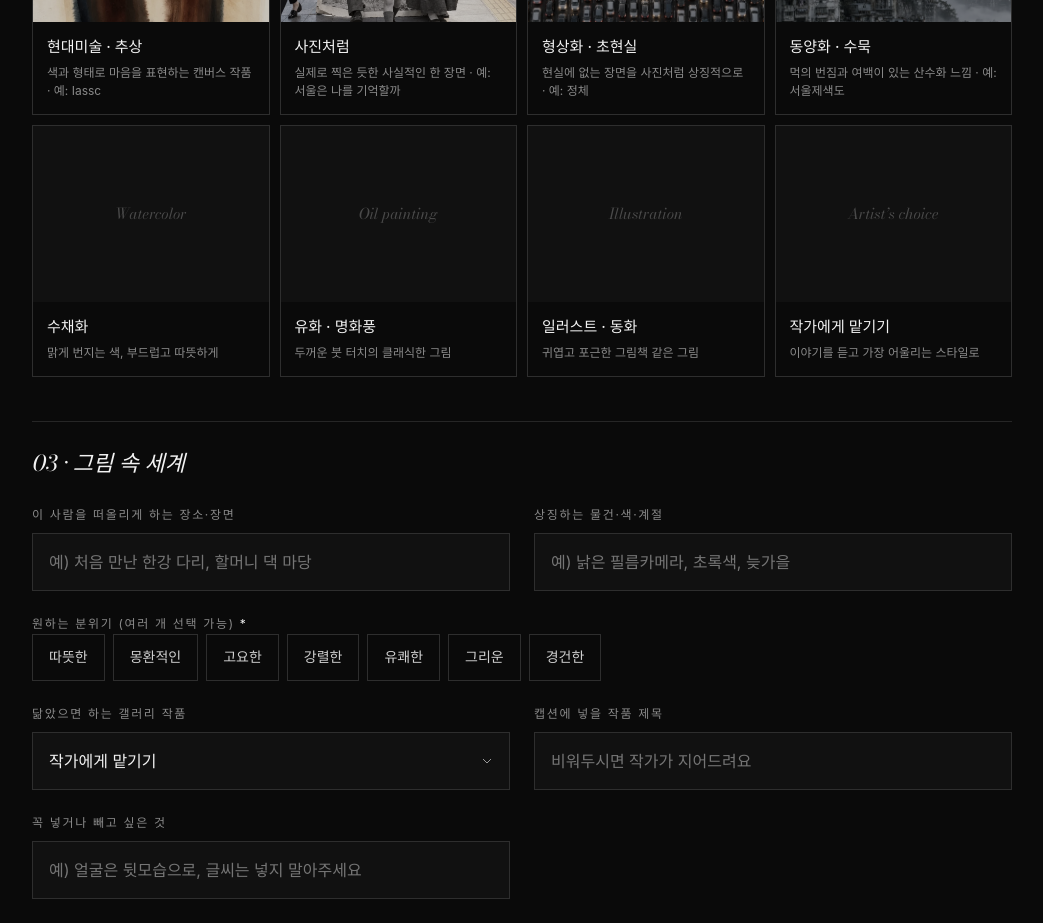
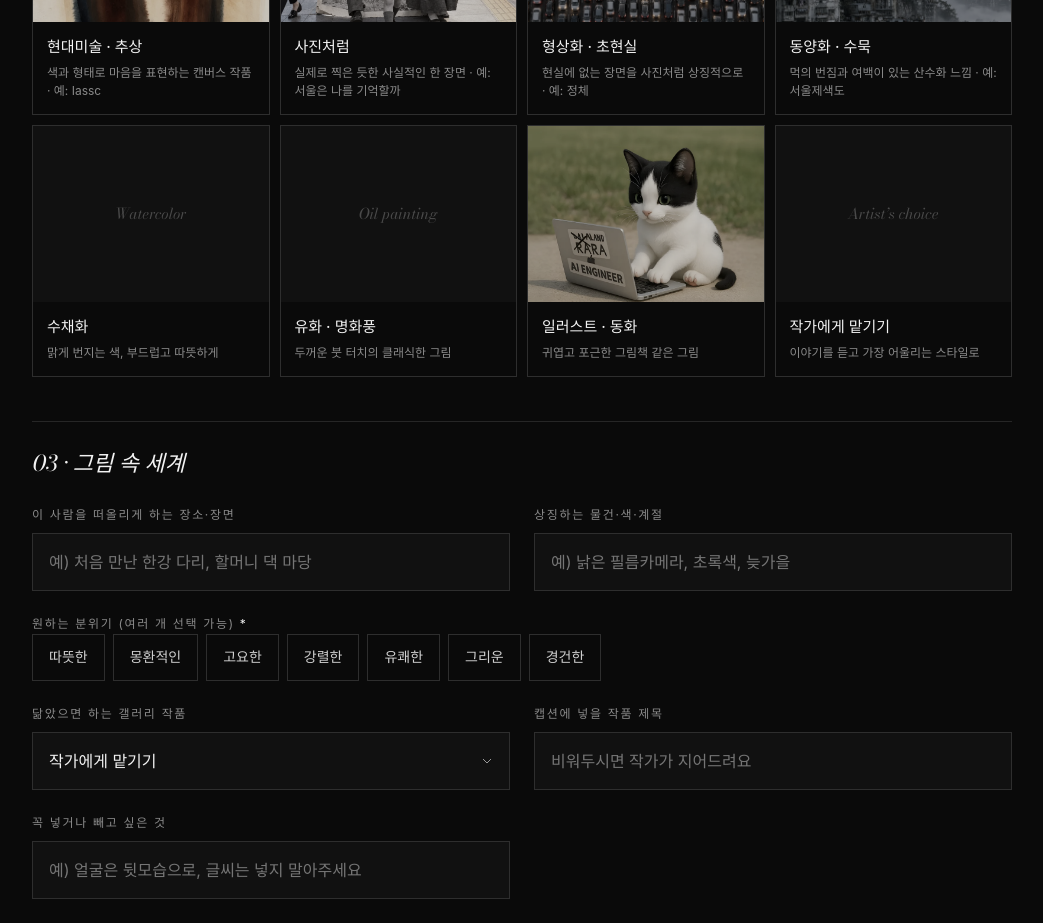
Before and after one commit to sarazzang/thesarakims, a plain HTML site: page gallery/index.html in a window 1280 px wide. Shown: the part 5480-6403 px from the top of the page, without its empty margins (118-1161 px from the left). Drawn offline with nearby package versions, Linux system fonts and the light colour scheme; a web font is replaced by a local one.

Commit message:
스타일 카드: 일러스트·동화 예시 이미지 추가
Co-Authored-By: Claude Opus 5.5 <noreply@anthropic.com>
Claude-Session: https://claude.ai/code/session_01NhVVyAhagXmkxEeecJ3EWi

```diff
--- a/gallery/index.html
+++ b/gallery/index.html
@@ -427,10 +427,10 @@ footer{display:flex;justify-content:space-between;gap:16px;padding:26px var(--pa
     {id:'oriental', t:'동양화 · 수묵', d:'먹의 번짐과 여백이 있는 산수화 느낌', ex:'rain', en:'Korean ink wash painting, sumi-e, generous negative space'},
     {id:'water', ph:'Watercolor', t:'수채화', d:'맑게 번지는 색, 부드럽고 따뜻하게', en:'soft watercolor painting, translucent washes, paper texture'},
     {id:'oil', ph:'Oil painting', t:'유화 · 명화풍', d:'두꺼운 붓 터치의 클래식한 그림', en:'classical oil painting, thick impasto brushstrokes'},
-    {id:'illust', ph:'Illustration', t:'일러스트 · 동화', d:'귀엽고 포근한 그림책 같은 그림', en:'storybook illustration, warm and whimsical'},
+    {id:'illust', img:'../a/style-illust.webp', t:'일러스트 · 동화', d:'귀엽고 포근한 그림책 같은 그림', en:'storybook illustration, warm and whimsical'},
     {id:'free', ph:'Artist’s choice', t:'작가에게 맡기기', d:'이야기를 듣고 가장 어울리는 스타일로', en:"artist's choice"}
   ];
-  $('#styleCards').innerHTML=STYLES.map(x=>`<input type="radio" name="style" id="st-${x.id}" value="${x.id}"><label for="st-${x.id}"><span class="th"${x.ex?` style="background-image:url(../a/g-${x.ex}-t.webp)"`:''}>${x.ex?'':esc(x.ph)}</span><span class="tx"><b>${esc(x.t)}</b><small>${esc(x.d)}${x.ex?' · 예: '+esc(WORKS.find(w=>w.k===x.ex).t):''}</small></span></label>`).join('');
+  $('#styleCards').innerHTML=STYLES.map(x=>`<input type="radio" name="style" id="st-${x.id}" value="${x.id}"><label for="st-${x.id}"><span class="th"${x.ex||x.img?` style="background-image:url(${x.img||'../a/g-'+x.ex+'-t.webp'})"`:''}>${x.ex||x.img?'':esc(x.ph)}</span><span class="tx"><b>${esc(x.t)}</b><small>${esc(x.d)}${x.ex?' · 예: '+esc(WORKS.find(w=>w.k===x.ex).t):''}</small></span></label>`).join('');
 
   /* order */
   const form=$('#orderForm'),msg=$('#msg'),ship=document.querySelector('.ship');
```
Also changed, not shown: a/style-illust.webp (added).
